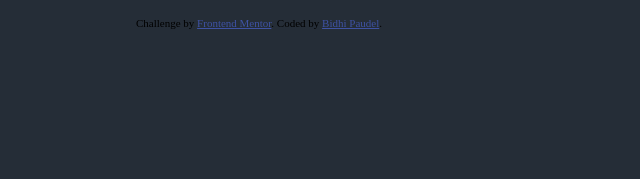
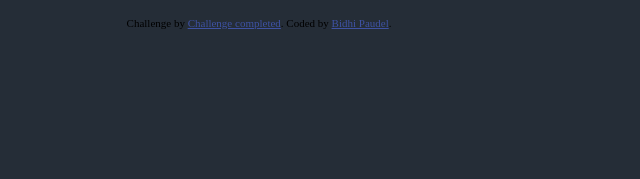
Before and after one commit to Bidhi1/interactive-rating-component-main, a plain HTML site: page index.html in a window 1280 px wide. Shown: the part 410-589 px from the top of the page, 381-1021 px from the left. Drawn offline with Linux system fonts and the light colour scheme.

Commit message:
html change

```diff
--- a/index.html
+++ b/index.html
@@ -43,7 +43,7 @@
     </div>
 
     <div class="attribution">
-      Challenge by <a href="https://www.frontendmentor.io?ref=challenge" target="_blank">Frontend Mentor</a>.
+      Challenge by <a href="https://www.frontendmentor.io?ref=challenge" target="_blank">Challenge completed</a>.
       Coded by <a href="#">Bidhi Paudel</a>.
     </div>
   </div>
```
